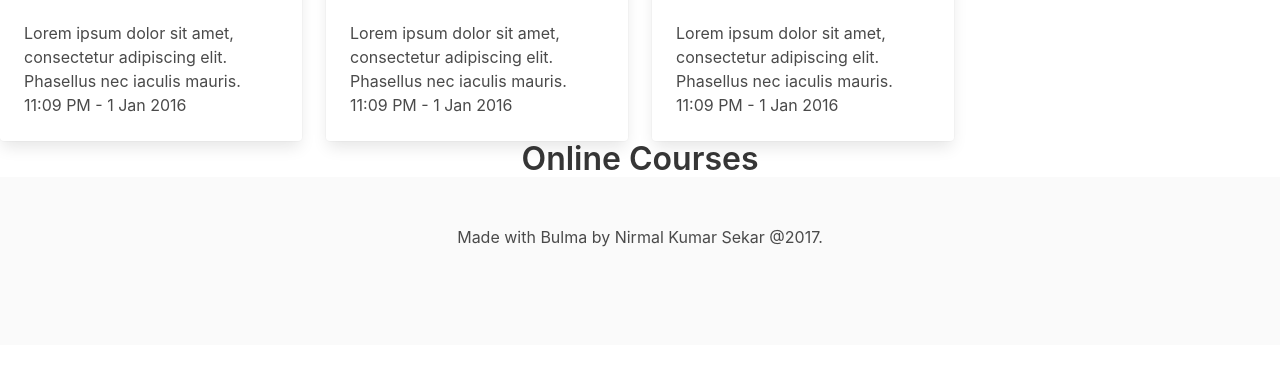
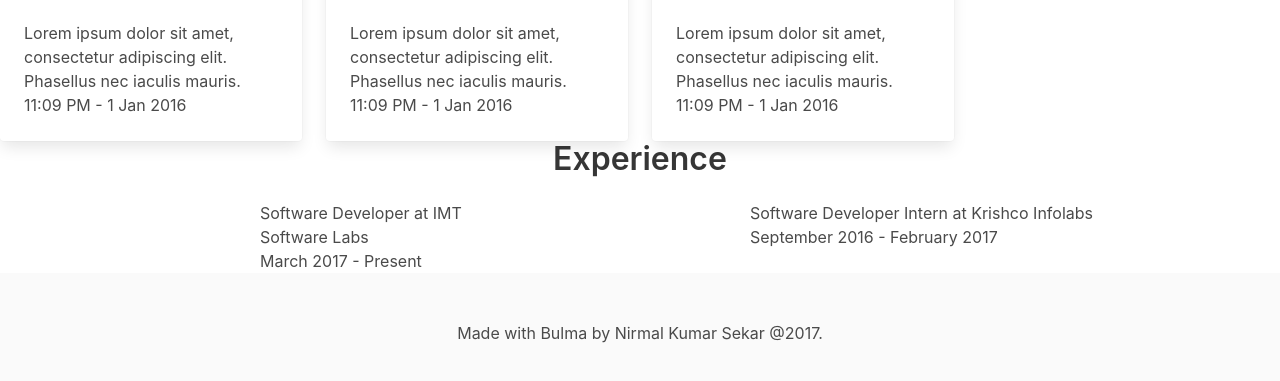
Before and after one commit to MosheMalatji/portfolio-with-bulma, a website: page index.html in a window 1280 px wide. Shown: the part 1160-1541 px from the top of the page. Before the commit the page ends 1505 px from the top, so only its background shows below. Drawn offline with nearby package versions, Linux system fonts and the light colour scheme; files that its build step writes are made by us from their sources.

Commit message:
Added experience section

```diff
--- a/index.html
+++ b/index.html
@@ -294,7 +294,29 @@
     </div>
   </section>
   <section>
-    <h2 class="has-text-centered title is-3">Online Courses</h2>
+    <h2 class="has-text-centered title is-3">Experience</h2>
+    <div class="experience">
+      <div class="container">
+        <div class="columns">
+          <div class="column is-3 is-offset-2">
+            <div >
+              Software Developer at IMT Software Labs
+            </div>
+            <div>
+              March 2017 - Present
+            </div>
+          </div>
+          <div class="column is-4 is-offset-2">
+            <div>
+              Software Developer Intern at Krishco Infolabs
+            </div>
+            <div>
+              September 2016 - February 2017
+            </div>
+          </div>
+        </div>
+      </div>
+
   </section>
   <footer class="footer">
     <section>
```
Lines whose indentation alone changed are shown as unchanged.
